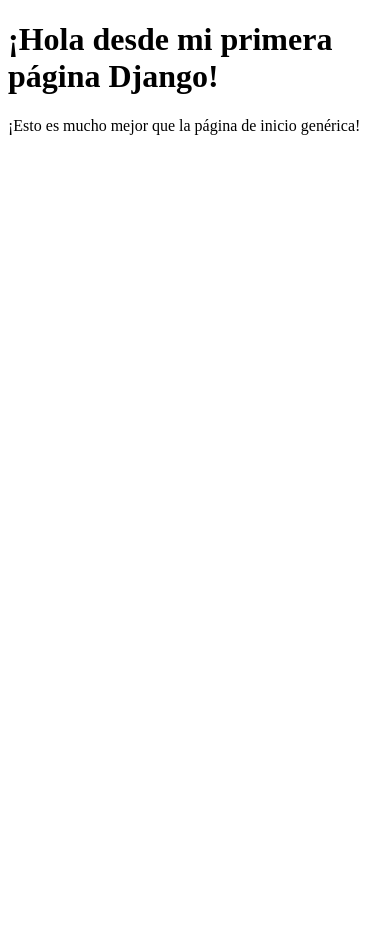
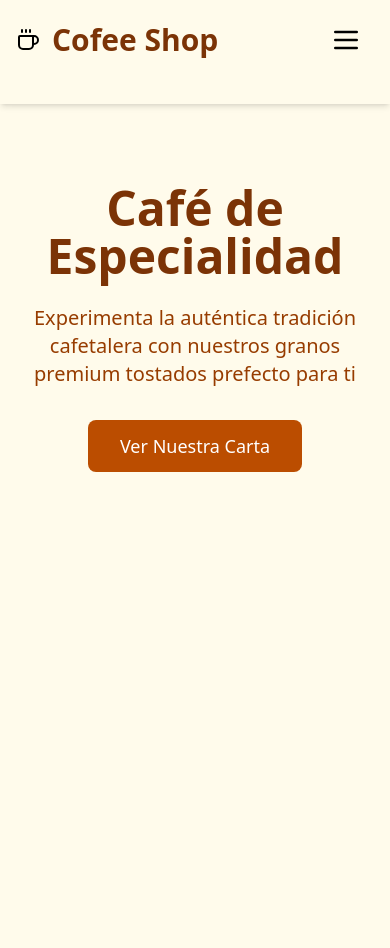
Before and after one commit to esjuanbravo/coffee_shop_app, a Django app: page / in a window 390 px wide. Before the commit the page ends 135 px from the top, so only its background shows below. Run offline with Django 5.2, Linux system fonts and the light colour scheme.

Commit message:
Revamp index page layout and styling for Coffee Shop application

```diff
--- a/templates/index.html
+++ b/templates/index.html
@@ -3,10 +3,157 @@
   <head>
     <meta charset="UTF-8" />
     <meta name="viewport" content="width=device-width, initial-scale=1.0" />
-    <title>Mi Página Principal Django</title>
+    <title>Coffee Shop</title>
+    <script src="https://cdn.jsdelivr.net/npm/@tailwindcss/browser@4"></script>
+    <style>
+      .menu-movil {
+        max-height: 0;
+        opacity: 0;
+        overflow: hidden;
+        transition: all 0.4s cubic-bezier(0.4, 0, 0.2, 1);
+      }
+
+      .menu-abierto .menu-movil {
+        max-height: 100vh;
+        opacity: 1;
+      }
+
+      .icono-cafe span {
+        transition: all 0.3s ease;
+      }
+      .menu-abierto .barra-superior {
+        transform: translateY(8px) rotate(45deg);
+      }
+      .menu-abierto .barra-medio {
+        opacity: 0;
+      }
+      .menu-abierto .barra-inferior {
+        transform: translateY(-8px) rotate(-45deg);
+      }
+    </style>
   </head>
-  <body>
-    <h1>¡Hola desde mi primera página Django!</h1>
-    <p>¡Esto es mucho mejor que la página de inicio genérica!</p>
+  <body class="overflow-x-hidden">
+    <header class="bg-amber-50 shadow-md sticky top-0 z-50">
+      <nav class="container mx-auto px-4">
+        <div class="flex justify-between items-center h-20">
+          <!-- Logo y nombre a la izquierda -->
+          <div class="flex items-center gap-3">
+            <svg
+              xmlns="http://www.w3.org/2000/svg"
+              width="24"
+              height="24"
+              viewBox="0 0 24 24"
+              fill="none"
+              stroke="currentColor"
+              stroke-width="2"
+              stroke-linecap="round"
+              stroke-linejoin="round"
+              class="lucide lucide-coffee-icon lucide-coffee"
+            >
+              <path d="M10 2v2" />
+              <path d="M14 2v2" />
+              <path
+                d="M16 8a1 1 0 0 1 1 1v8a4 4 0 0 1-4 4H7a4 4 0 0 1-4-4V9a1 1 0 0 1 1-1h14a4 4 0 1 1 0 8h-1"
+              />
+              <path d="M6 2v2" />
+            </svg>
+            <span class="text-3xl font-bold text-amber-900 md:block"
+              >Cofee Shop</span
+            >
+          </div>
+
+          <!-- Botones derecha -->
+          <div class="flex items-center gap-4">
+            <!-- Botones desktop -->
+            <div class="hidden md:flex gap-6">
+              <button
+                class="text-amber-900 hover:text-amber-600 cursor-pointer text-lg font-medium transition-colors"
+              >
+                Menú
+              </button>
+              <button
+                class="text-amber-900 hover:text-amber-600 cursor-pointer text-lg font-medium transition-colors"
+              >
+                Pedido
+              </button>
+              <button
+                class="text-white hover:bg-amber-800 cursor-pointer text-lg font-medium transition-colors bg-amber-700 px-4 py-2 rounded-lg"
+              >
+                Login
+              </button>
+            </div>
+
+            <!-- Botón móvil -->
+            <button
+              id="toggleMenu"
+              class="md:hidden p-3 space-y-2 cursor-pointer hover:bg-amber-100 rounded-lg transition-colors"
+            >
+              <svg
+                xmlns="http://www.w3.org/2000/svg"
+                width="24"
+                height="24"
+                viewBox="0 0 24 24"
+                fill="none"
+                stroke="currentColor"
+                stroke-width="2"
+                stroke-linecap="round"
+                stroke-linejoin="round"
+                class="lucide lucide-menu-icon lucide-menu w-8 h-8"
+              >
+                <path d="M4 12h16" />
+                <path d="M4 18h16" />
+                <path d="M4 6h16" />
+              </svg>
+            </button>
+          </div>
+        </div>
+
+        <!-- Menú Móvil -->
+        <div class="menu-movil md:hidden pb-6 space-y-4">
+          <button
+            class="w-full text-left px-4 py-3 text-amber-900 text-lg hover:bg-amber-100 rounded-lg transition-colors"
+          >
+            Menú
+          </button>
+          <button
+            class="w-full text-left px-4 py-3 text-amber-900 text-lg hover:bg-amber-100 rounded-lg transition-colors"
+          >
+            Pedido
+          </button>
+          <button
+            class="w-full text-left px-4 py-3 text-amber-900 text-lg hover:bg-amber-100 rounded-lg transition-colors"
+          >
+            Login
+          </button>
+        </div>
+      </nav>
+    </header>
+
+    <!-- Contenido principal -->
+    <main class="min-h-screen bg-amber-50">
+      <section class="container mx-auto px-4 py-20">
+        <div class="max-w-4xl mx-auto text-center">
+          <h1 class="text-5xl md:text-6xl font-bold text-amber-900 mb-6">
+            Café de Especialidad
+          </h1>
+          <p class="text-xl text-amber-800 mb-8">
+            Experimenta la auténtica tradición cafetalera con nuestros granos
+            premium tostados prefecto para ti
+          </p>
+          <button
+            class="bg-amber-700 text-white px-8 py-3 rounded-lg hover:bg-amber-800 transition-colors text-lg"
+          >
+            Ver Nuestra Carta
+          </button>
+        </div>
+      </section>
+    </main>
+
+    <script>
+      const toggleMenu = document.getElementById("toggleMenu");
+      toggleMenu.addEventListener("click", () => {
+        document.body.classList.toggle("menu-abierto");
+      });
+    </script>
   </body>
 </html>
```
